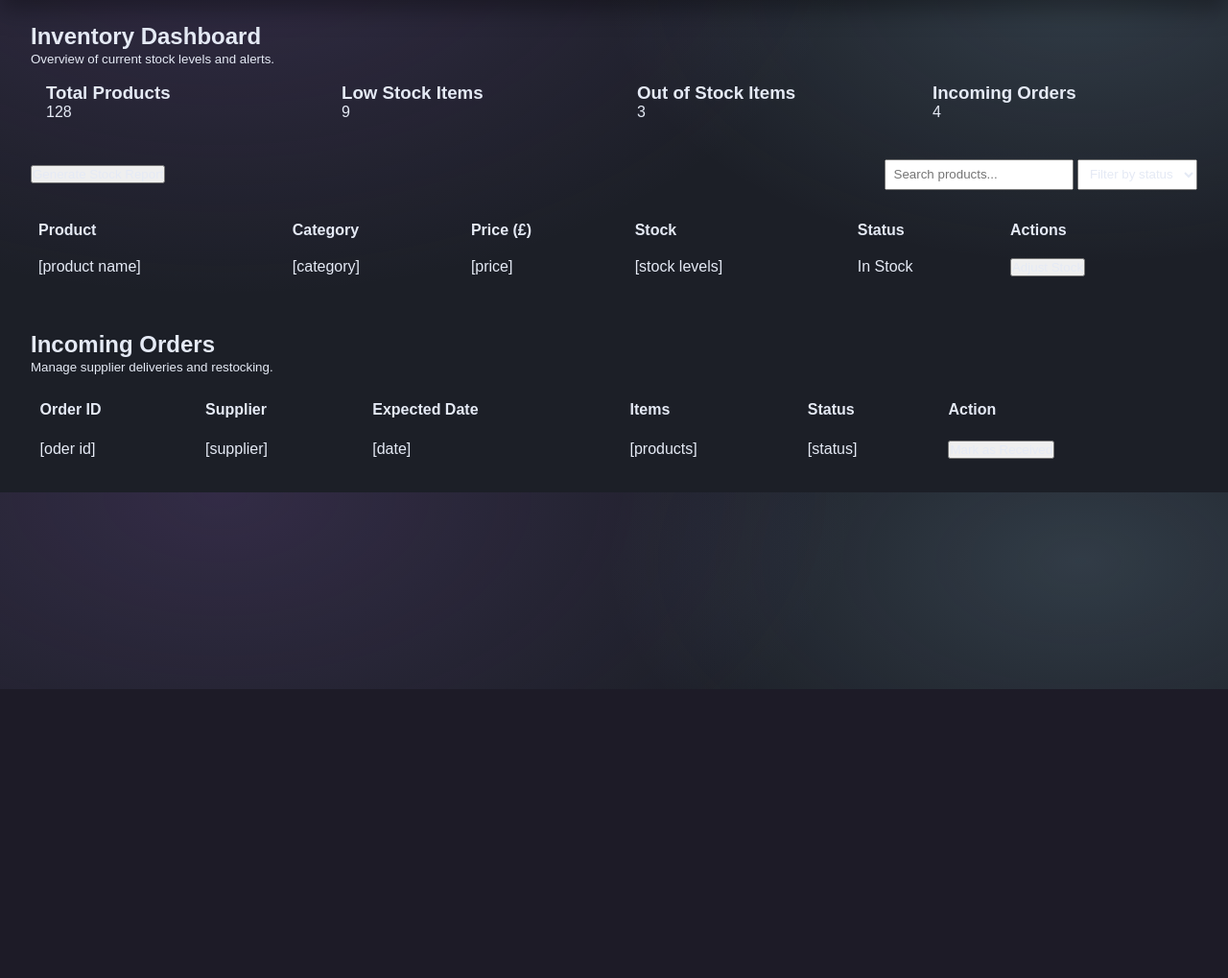
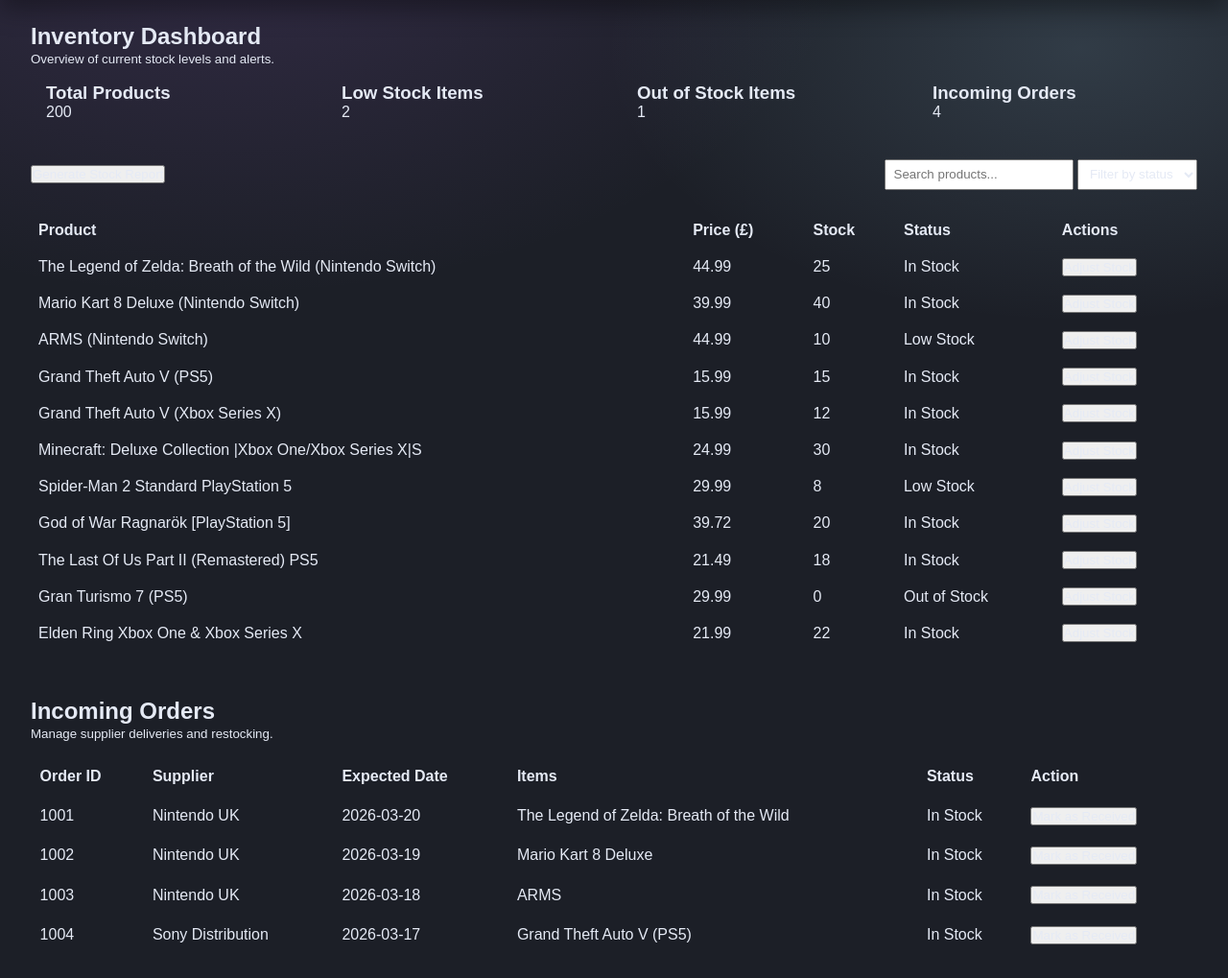
Before and after one commit to JanishK/Team_Project_TP2_Games_Store, a PHP site: page /Pages/Inventory_Management.php in a window 1280 px wide. Shown: the part 82-1101 px from the top of the page at 96% size. Before the commit the page ends 800 px from the top, so only its background shows below. Run offline with PHP 8.4, Linux system fonts and the light colour scheme; the template is opened without the code that fills it, so the values that code supplies are empty; a user stored in the database is signed in; data comes from the database, SQL or seed files in the repository; both versions use the stored data as it was after the commit.

Commit message:
final touches

```diff
--- a/Pages/Inventory_Management.php
+++ b/Pages/Inventory_Management.php
@@ -1,5 +1,4 @@
 <?php
-declare(strict_types=1);
 session_start();
 
 $error_message = "";
@@ -10,12 +9,12 @@ if (!isset($_SESSION['username'])) {
     exit();
 }
 
-$is_admin = (int)($_SESSION['is_admin'] ?? 0);
+$is_admin = (int) ($_SESSION['is_admin'] ?? 0);
 if ($is_admin !== 1) {
     header("Location: home_Page.html"); // make sure this exists
     exit();
 }
-if(isset($_POST['delete_id'])){
+if (isset($_POST['delete_id'])) {
     $delete_id = $_POST['delete_id'];
     // connect to the database
     require_once('connectdb.php');
@@ -37,29 +36,33 @@ require_once('connectdb.php');
 try {
     $contact_messages = $db->prepare("SELECT cid, full_name, email, subject, message FROM contact_us");
     // Execute the query
-    $contact_messages ->execute();
+    $contact_messages->execute();
     // Fetch all messages
     $contact_messages_list = $contact_messages->fetchAll();
 
     $users = $db->prepare("SELECT uid, username, email, is_admin FROM users");
     // Execute the query
-    $users ->execute();
+    $users->execute();
     // Fetch all users
     $users_list = $users->fetchAll();
 
     // Fetch all games from the database
-    $games = $db->prepare("SELECT gid, name, platform, price, age_restriction, discount FROM games");
+    $games = $db->prepare("SELECT gid, name, platform, price, age_restriction, discount, stock FROM games");
     // Execute the query
-    $games ->execute();
+    $games->execute();
     // Fetch all games
     $games_list = $games->fetchAll();
-}catch (PDOException $ex){
+} catch (PDOException $ex) {
     $error_message = "Sorry, a database error occurred! <br>";
-	$error_message = "Error details: <em>". $ex->getMessage()."</em>";
+    $error_message = "Error details: <em>" . $ex->getMessage() . "</em>";
 }
+$total_stock = array_sum(array_column($games_list, 'stock'));
+$low_stock_count = count(array_filter($games_list, fn($game) => (int) $game['stock'] > 0 && (int) $game['stock'] <= 10));
+$out_of_stock_count = count(array_filter($games_list, fn($game) => (int) $game['stock'] === 0));
 ?>
 <!DOCTYPE html>
 <html lang="en">
+
 <head>
     <meta charset="UTF-8">
     <meta name="viewport" content="width=device-width, initial-scale=1.0">
@@ -75,6 +78,7 @@ try {
     <script src="/Team_Project_TP2_Games_Store/JS/app.js" defer></script>
 
 </head>
+
 <body class="<?php echo $themeClass; ?>">
     <?php
     require_once('connectdb.php');
@@ -98,15 +102,15 @@ require_once('themes.php');
                     <div class="cards">
                         <div class="card">
                             <h3>Total Products</h3>
-                    <p>128</p>
+                            <p><?php echo $total_stock; ?></p>
                         </div>
                         <div class="card">
                             <h3>Low Stock Items</h3>
-                    <p class="status-low">9</p>
+                            <p class="status-low"><?php echo $low_stock_count; ?></p>
                         </div>
                         <div class="card">
                             <h3>Out of Stock Items</h3>
-                    <p class="status-out">3</p>
+                            <p class="status-out"><?php echo $out_of_stock_count; ?></p>
                         </div>
                         <div class="card">
                             <h3>Incoming Orders</h3>
@@ -135,7 +139,6 @@ require_once('themes.php');
                         <thead>
                             <tr>
                                 <th>Product</th>
-                        <th>Category</th>
                                 <th>Price (£)</th>
                                 <th>Stock</th>
                                 <th>Status</th>
@@ -146,15 +149,34 @@ require_once('themes.php');
                             <!-- placeholder template row -->
                             <!-- use id's to update cells from database -->
                             <tr>
-                        <td id=product>[product name]</td>
-                        <td id="category">[category]</td>
-                        <td id="price">[price]</td>
-                        <td id="stock">[stock levels]</td>
-                        <td id="status">
-                            <span class="status-in">In Stock</span>
+                                <?php foreach ($games_list as $game): ?>
+                                <tr>
+                                    <td><?php echo htmlspecialchars((string) $game['name']); ?></td>
+                                    <td><?php echo htmlspecialchars((string) $game['price']); ?></td>
+                                    <td><?php echo htmlspecialchars((string) $game['stock']); ?></td>
+                                    <td>
+                                        <?php
+                                        $stock = (int) $game['stock'];
+                                        if ($stock > 10) {
+                                            echo '<span class="status-in">In Stock</span>';
+                                        } elseif ($stock > 0) {
+                                            echo '<span class="status-low">Low Stock</span>';
+                                        } else {
+                                            echo '<span class="status-out">Out of Stock</span>';
+                                        }
+                                        ?>
                                     </td>
-                        <td id="action" class="actions">
+                                    <td class="actions">
                                         <button class="btn-link">Adjust Stock</button>
+                                    </td>
+                                </tr>
+                            <?php endforeach; ?>
+                            </tr>
+                        </tbody>
+                    </table>
+                </section>
+
+                <!-- Incoming Orders -->
                 </td>
                 </tr>
                 </tbody>
@@ -178,14 +200,39 @@ require_once('themes.php');
                         </thead>
                         <tbody>
                             <tr>
-                    <td id="orderid">[oder id]</td>
-                    <td id="supplier">[supplier]</td>
-                    <td id="date">[date]</td>
-                    <td id="product">[products]</td>
-                    <td id="status">[status]</td>
-                    <td id="action">
-                        <button class="btn-primary">Mark as Received</button>
-                    </td>
+                                <td>1001</td>
+                                <td>Nintendo UK</td>
+                                <td>2026-03-20</td>
+                                <td>The Legend of Zelda: Breath of the Wild</td>
+                                <td class="status-in">In Stock</td>
+                                <td><button class="btn-primary">Mark as Received</button></td>
+                            </tr>
+
+                            <tr>
+                                <td>1002</td>
+                                <td>Nintendo UK</td>
+                                <td>2026-03-19</td>
+                                <td>Mario Kart 8 Deluxe</td>
+                                <td class="status-in">In Stock</td>
+                                <td><button class="btn-primary">Mark as Received</button></td>
+                            </tr>
+
+                            <tr>
+                                <td>1003</td>
+                                <td>Nintendo UK</td>
+                                <td>2026-03-18</td>
+                                <td>ARMS</td>
+                                <td class="status-in">In Stock</td>
+                                <td><button class="btn-primary">Mark as Received</button></td>
+                            </tr>
+
+                            <tr>
+                                <td>1004</td>
+                                <td>Sony Distribution</td>
+                                <td>2026-03-17</td>
+                                <td>Grand Theft Auto V (PS5)</td>
+                                <td class="status-in">In Stock</td>
+                                <td><button class="btn-primary">Mark as Received</button></td>
                             </tr>
 
                         </tbody>
@@ -205,4 +252,5 @@ require_once('themes.php');
             });
         </script>
     </body>
+
 </html>
```
Also changed, not shown: Pages/home_Page.php (+26 -31 lines), Pages/productDetails.php (+15 -12 lines), game_store.sql (+23 -22 lines). Lines whose indentation alone changed are shown as unchanged.
